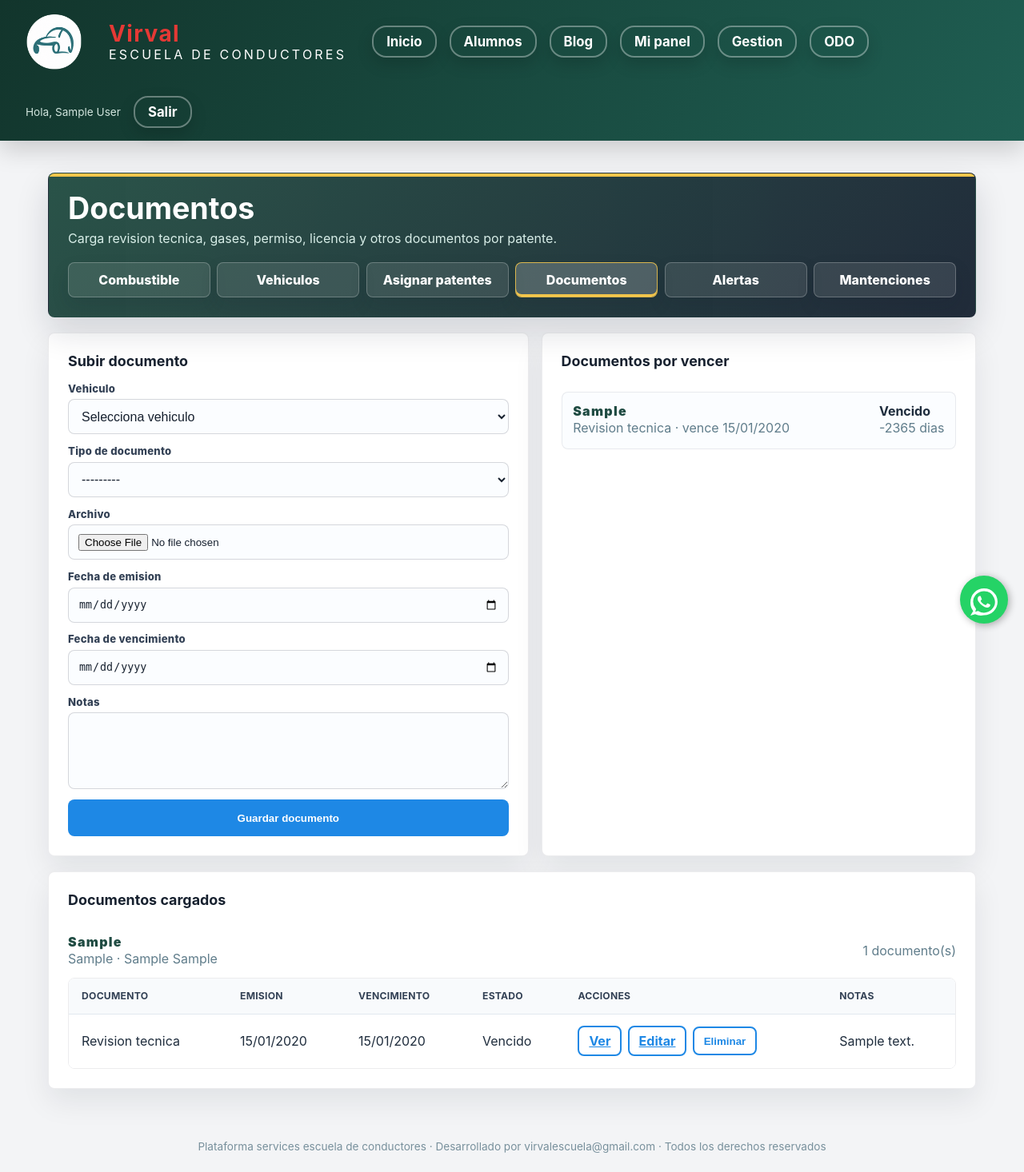
After one commit to VIRVALESCUELA/plataforma-transito, a Django app: page /odo/documentos/ in a window 1280 px wide. The commit adds this page. Shown: the whole page at 80% size. Run offline with Django 5.2, Linux system fonts and the light colour scheme; a user stored in the database is signed in; tables that the repository leaves empty hold one stand-in row (values such as "Sample post").

Commit message:
modulo odo subir doc

```diff
--- a/odo/forms.py
+++ b/odo/forms.py
@@ -10,6 +10,7 @@ from .models import (
     MaintenanceSchedule,
     Vehicle,
     VehicleAccess,
+    VehicleDocument,
     normalize_plate,
     validate_plate,
 )
@@ -298,6 +299,38 @@ class VehicleAccessForm(forms.ModelForm):
         self.fields["vehicle"].empty_label = "Selecciona patente"
 
 
+class VehicleDocumentForm(OwnerVehicleFormMixin, forms.ModelForm):
+    vehicle = forms.ModelChoiceField(
+        queryset=Vehicle.objects.none(),
+        label="Vehiculo",
+        empty_label="Selecciona vehiculo",
+    )
+
+    class Meta:
+        model = VehicleDocument
+        fields = ["vehicle", "document_type", "file", "issued_at", "expires_at", "notes"]
+        labels = {
+            "document_type": "Tipo de documento",
+            "file": "Archivo",
+            "issued_at": "Fecha de emision",
+            "expires_at": "Fecha de vencimiento",
+            "notes": "Notas",
+        }
+        widgets = {
+            "issued_at": forms.DateInput(attrs={"type": "date"}),
+            "expires_at": forms.DateInput(attrs={"type": "date"}),
+            "notes": forms.Textarea(attrs={"rows": 2}),
+        }
+
+    def save(self, commit=True, uploaded_by=None):
+        instance = super().save(commit=False)
+        if uploaded_by is not None:
+            instance.uploaded_by = uploaded_by
+        if commit:
+            instance.save()
+        return instance
+
+
 class FuelEntryForm(OwnerVehicleFormMixin, forms.ModelForm):
     vehicle = forms.ModelChoiceField(
         queryset=Vehicle.objects.none(),
--- a/odo/templates/odo/base.html
+++ b/odo/templates/odo/base.html
@@ -86,7 +86,7 @@
         position: relative;
         z-index: 1;
         display: grid;
-        grid-template-columns: repeat(5, minmax(120px, 1fr));
+        grid-template-columns: repeat(auto-fit, minmax(120px, 1fr));
         gap: 0.55rem;
     }
     .odo-nav a {
@@ -123,7 +123,7 @@
         grid-template-columns: minmax(0, 1.05fr) minmax(300px, 0.95fr);
     }
     .odo-status-grid {
-        grid-template-columns: repeat(3, minmax(0, 1fr));
+        grid-template-columns: repeat(auto-fit, minmax(150px, 1fr));
     }
     .odo-form {
         display: grid;
@@ -323,6 +323,41 @@
     .odo-table-wrap table td {
         background: #fff;
     }
+    .odo-actions {
+        display: flex;
+        gap: 0.45rem;
+        align-items: center;
+        flex-wrap: wrap;
+    }
+    .odo-actions form {
+        margin: 0;
+    }
+    .odo-actions .btn {
+        width: auto;
+        min-height: 36px;
+        padding: 0.45rem 0.75rem;
+        border-radius: 8px;
+        white-space: nowrap;
+    }
+    .odo-document-group {
+        display: grid;
+        gap: 0.75rem;
+        margin-top: 1rem;
+    }
+    .odo-document-group + .odo-document-group {
+        padding-top: 1rem;
+        border-top: 1px solid rgba(15, 23, 42, 0.08);
+    }
+    .odo-document-heading {
+        display: flex;
+        align-items: center;
+        justify-content: space-between;
+        gap: 0.75rem;
+        flex-wrap: wrap;
+    }
+    .odo-document-heading .odo-muted {
+        margin: 0;
+    }
     @media (max-width: 900px) {
         .odo-header,
         .odo-two-col,
@@ -378,6 +413,7 @@
             {% if user.is_superuser %}
                 <a class="{% if request.resolver_match.url_name == 'access' %}is-active{% endif %}" href="{% url 'odo_web:access' %}">Asignar patentes</a>
             {% endif %}
+            <a class="{% if request.resolver_match.url_name == 'documents' %}is-active{% endif %}" href="{% url 'odo_web:documents' %}">Documentos</a>
             <a class="{% if request.resolver_match.url_name == 'alerts' %}is-active{% endif %}" href="{% url 'odo_web:alerts' %}">Alertas</a>
             <a class="{% if request.resolver_match.url_name == 'maintenance' %}is-active{% endif %}" href="{% url 'odo_web:maintenance' %}">Mantenciones</a>
         </nav>
--- a/odo/templates/odo/dashboard.html
+++ b/odo/templates/odo/dashboard.html
@@ -65,6 +65,11 @@
                                 {% endif %}
                             </div>
                             <div class="odo-status-box">
+                                <span>Documentos</span>
+                                <strong>{{ card.document_issue_count }}</strong>
+                                <small>vencidos o por vencer</small>
+                            </div>
+                            <div class="odo-status-box">
                                 <span>Alertas</span>
                                 <strong>{{ card.open_alert_count }}</strong>
                                 <small>abiertas</small>
--- /dev/null
+++ b/odo/templates/odo/documents.html
@@ -0,0 +1,122 @@
+{% extends "odo/base.html" %}
+
+{% block odo_title %}Documentos{% endblock %}
+{% block odo_subtitle %}Carga revision tecnica, gases, permiso, licencia y otros documentos por patente.{% endblock %}
+
+{% block odo_content %}
+<div class="odo-two-col">
+    <div class="odo-panel">
+        <h2>Subir documento</h2>
+        {% if vehicles %}
+            <form class="odo-form" method="post" enctype="multipart/form-data">
+                {% csrf_token %}
+                {% for field in document_form %}
+                    <div class="odo-field">
+                        <label for="{{ field.id_for_label }}">{{ field.label }}</label>
+                        {{ field }}
+                        {{ field.errors }}
+                    </div>
+                {% endfor %}
+                {{ document_form.non_field_errors }}
+                <button class="btn" type="submit">Guardar documento</button>
+            </form>
+        {% else %}
+            <p class="odo-empty">Aun no tienes una patente asignada.</p>
+        {% endif %}
+    </div>
+
+    <div class="odo-panel">
+        <h2>Documentos por vencer</h2>
+        {% if expiring_documents %}
+            <div class="odo-list">
+                {% for document in expiring_documents %}
+                    <div class="odo-row">
+                        <div>
+                            <span class="odo-plate">{{ document.vehicle.plate }}</span>
+                            <div class="odo-muted">
+                                {{ document.get_document_type_display }}
+                                {% if document.expires_at %}
+                                    · vence {{ document.expires_at|date:"d/m/Y" }}
+                                {% endif %}
+                            </div>
+                        </div>
+                        <div>
+                            <strong>{{ document.status_label }}</strong><br>
+                            <span class="odo-muted">
+                                {% if document.days_until_expiration is not None %}
+                                    {{ document.days_until_expiration }} dias
+                                {% else %}
+                                    Sin fecha
+                                {% endif %}
+                            </span>
+                        </div>
+                    </div>
+                {% endfor %}
+            </div>
+        {% else %}
+            <p class="odo-empty">No hay documentos vencidos o por vencer en los ultimos registros.</p>
+        {% endif %}
+    </div>
+</div>
+
+<div class="odo-panel">
+    <h2>Documentos cargados</h2>
+    {% if document_groups %}
+        {% for group in document_groups %}
+            <section class="odo-document-group">
+                <div class="odo-document-heading">
+                    <div>
+                        <span class="odo-plate">{{ group.vehicle.plate }}</span>
+                        <p class="odo-muted">
+                            {{ group.vehicle.alias|default:"Sin VIN" }}
+                            {% if group.vehicle.brand or group.vehicle.model %}
+                                · {{ group.vehicle.brand }} {{ group.vehicle.model }}
+                            {% endif %}
+                        </p>
+                    </div>
+                    <span class="odo-muted">{{ group.documents|length }} documento(s)</span>
+                </div>
+                <div class="odo-table-wrap">
+                    <table>
+                        <thead>
+                            <tr>
+                                <th>Documento</th>
+                                <th>Emision</th>
+                                <th>Vencimiento</th>
+                                <th>Estado</th>
+                                <th>Acciones</th>
+                                <th>Notas</th>
+                            </tr>
+                        </thead>
+                        <tbody>
+                            {% for document in group.documents %}
+                                <tr>
+                                    <td>{{ document.get_document_type_display }}</td>
+                                    <td>{% if document.issued_at %}{{ document.issued_at|date:"d/m/Y" }}{% else %}&mdash;{% endif %}</td>
+                                    <td>{% if document.expires_at %}{{ document.expires_at|date:"d/m/Y" }}{% else %}&mdash;{% endif %}</td>
+                                    <td>{{ document.status_label }}</td>
+                                    <td>
+                                        <div class="odo-actions">
+                                            {% if document.file %}
+                                                <a class="btn btn-outline" href="{{ document.file.url }}" target="_blank" rel="noopener">Ver</a>
+                                            {% endif %}
+                                            <a class="btn btn-outline" href="{% url 'odo_web:document-edit' document.pk %}">Editar</a>
+                                            <form method="post" action="{% url 'odo_web:document-delete' document.pk %}">
+                                                {% csrf_token %}
+                                                <button class="btn btn-outline" type="submit" onclick="return confirm('Se eliminara este documento y su archivo. ¿Deseas continuar?');">Eliminar</button>
+                                            </form>
+                                        </div>
+                                    </td>
+                                    <td>{{ document.notes|default:"-" }}</td>
+                                </tr>
+                            {% endfor %}
+                        </tbody>
+                    </table>
+                </div>
+            </section>
+        {% endfor %}
+    {% else %}
+        <p class="odo-empty">No hay documentos cargados.</p>
+    {% endif %}
+</div>
+{% endblock %}
--- a/odo/web_urls.py
+++ b/odo/web_urls.py
@@ -4,6 +4,9 @@ from .web_views import (
     OdoAccessView,
     OdoAlertsView,
     OdoDashboardView,
+    OdoDocumentDeleteView,
+    OdoDocumentEditView,
+    OdoDocumentsView,
     OdoMaintenanceView,
     OdoVehiclesView,
 )
@@ -14,6 +17,9 @@ urlpatterns = [
     path("", OdoDashboardView.as_view(), name="dashboard"),
     path("vehiculos/", OdoVehiclesView.as_view(), name="vehicles"),
     path("accesos/", OdoAccessView.as_view(), name="access"),
+    path("documentos/", OdoDocumentsView.as_view(), name="documents"),
+    path("documentos/<int:pk>/editar/", OdoDocumentEditView.as_view(), name="document-edit"),
+    path("documentos/<int:pk>/eliminar/", OdoDocumentDeleteView.as_view(), name="document-delete"),
     path("alertas/", OdoAlertsView.as_view(), name="alerts"),
     path("mantenciones/", OdoMaintenanceView.as_view(), name="maintenance"),
 ]
```
Also changed, not shown: odo/admin.py (+15 -0 lines), odo/models.py (+77 -0 lines), odo/templates/odo/document_edit.html (added, +52 -0 lines), odo/tests.py (+34 -0 lines), odo/web_views.py (+114 -4 lines), odo/migrations/0004_vehicledocument.py (added), 1 other file.
